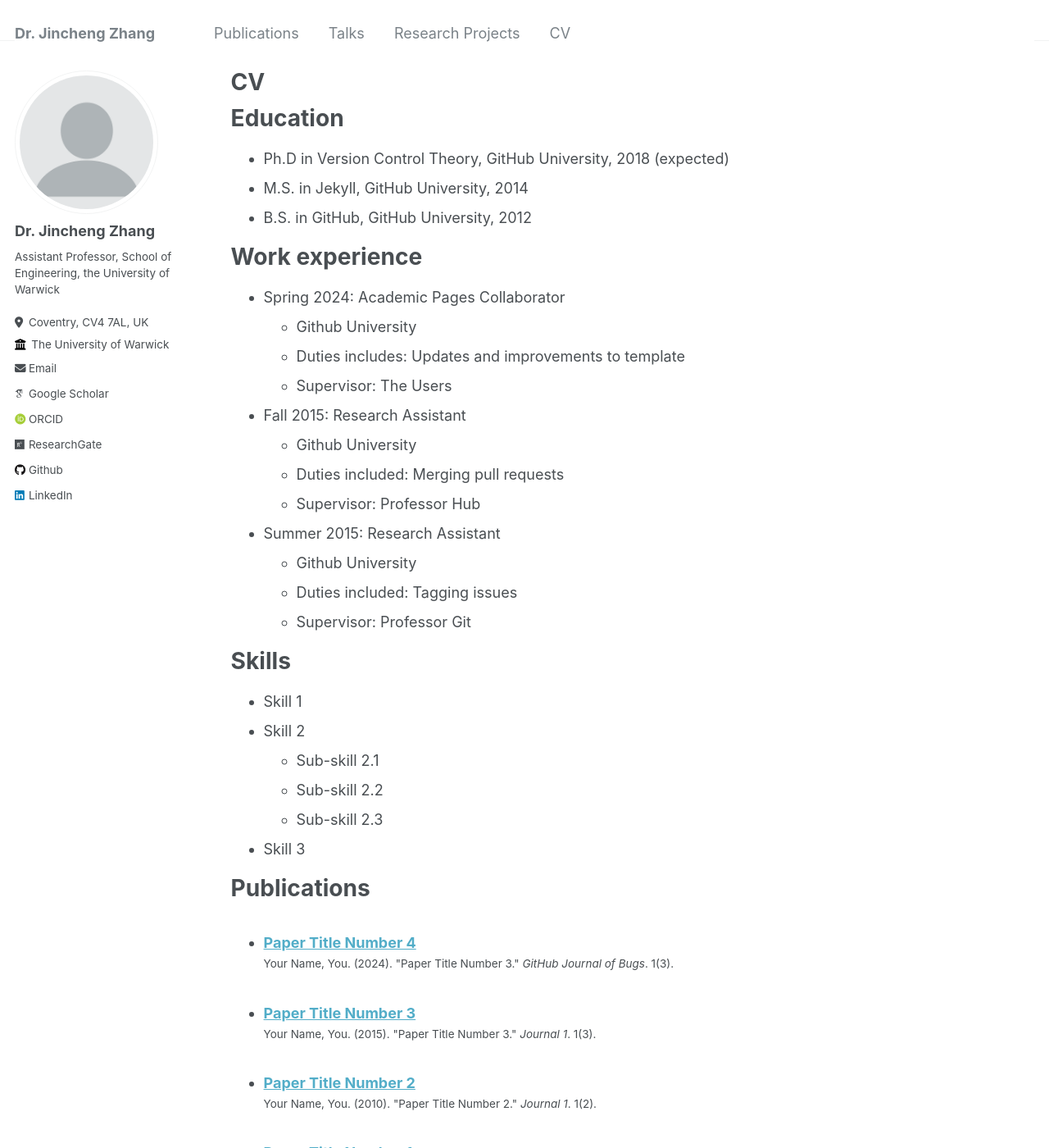
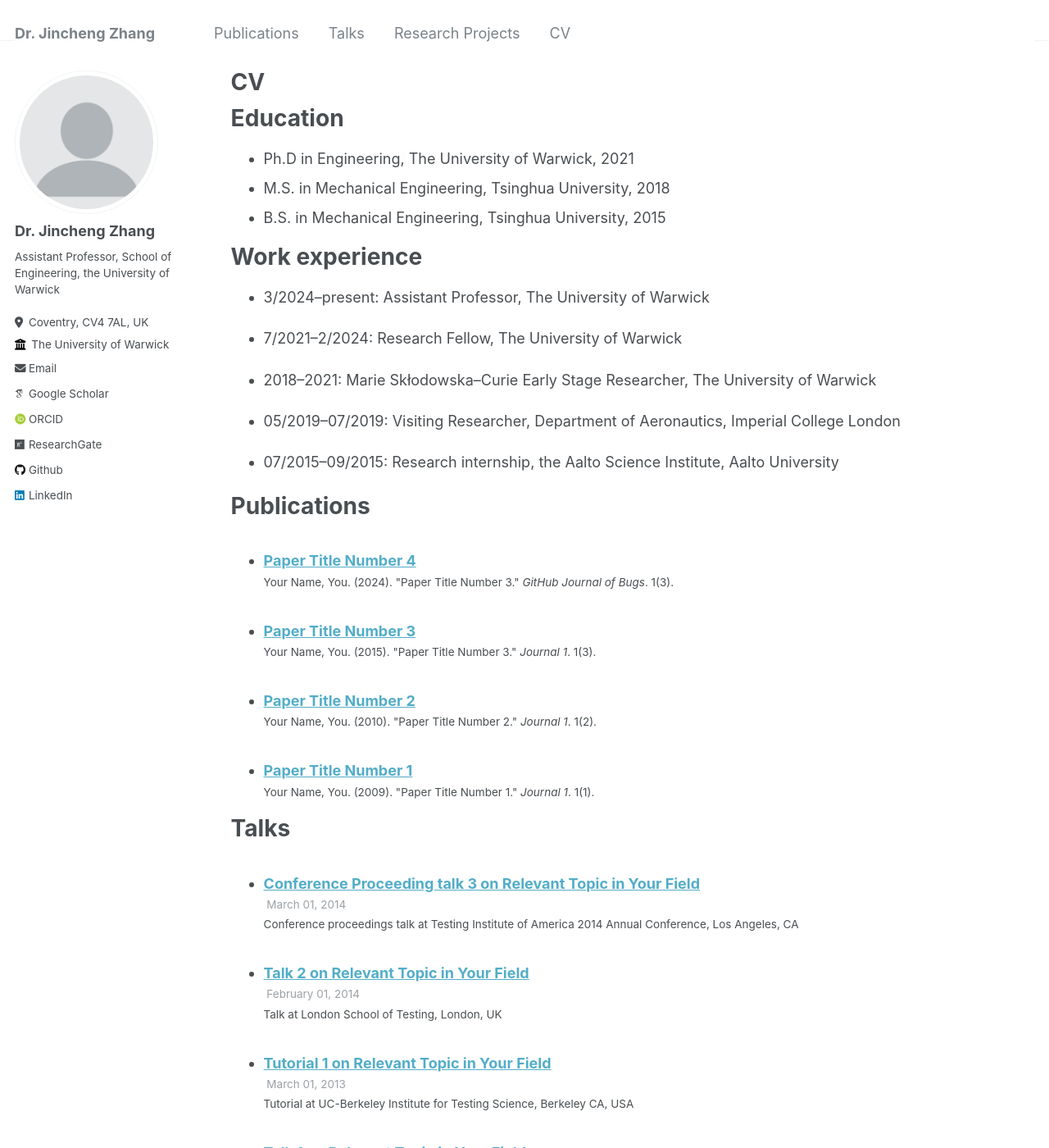
Before and after one commit to zhangxcii/zhangxcii.github.io, a Jekyll site: the page built from _pages/cv.md, in a window 1280 px wide and 1400 px high. Shown: the whole window at 82% size. Built offline with Jekyll 4.4.1, drawn with Linux system fonts in a browser that asks for light colours; some web fonts are replaced; some of the changed text lies outside the part shown.

Commit message:
Update cv.md

```diff
--- a/_pages/cv.md
+++ b/_pages/cv.md
@@ -11,35 +11,22 @@ redirect_from:
 
 Education
 ======
-* Ph.D in Version Control Theory, GitHub University, 2018 (expected)
-* M.S. in Jekyll, GitHub University, 2014
-* B.S. in GitHub, GitHub University, 2012
+* Ph.D in Engineering, The University of Warwick, 2021
+* M.S. in Mechanical Engineering, Tsinghua University, 2018
+* B.S. in Mechanical Engineering, Tsinghua University, 2015
 
 Work experience
 ======
-* Spring 2024: Academic Pages Collaborator
-  * Github University
-  * Duties includes: Updates and improvements to template
-  * Supervisor: The Users
+* 3/2024–present: Assistant Professor, The University of Warwick
 
-* Fall 2015: Research Assistant
-  * Github University
-  * Duties included: Merging pull requests
-  * Supervisor: Professor Hub
+* 7/2021–2/2024: Research Fellow, The University of Warwick
 
-* Summer 2015: Research Assistant
-  * Github University
-  * Duties included: Tagging issues
-  * Supervisor: Professor Git
+* 2018–2021: Marie Skłodowska–Curie Early Stage Researcher, The University of Warwick
 
-Skills
-======
-* Skill 1
-* Skill 2
-  * Sub-skill 2.1
-  * Sub-skill 2.2
-  * Sub-skill 2.3
-* Skill 3
+* 05/2019–07/2019: Visiting Researcher, Department of Aeronautics, Imperial College London
+
+* 07/2015–09/2015: Research internship, the Aalto Science Institute, Aalto University
+
 
 Publications
 ======
@@ -53,12 +40,5 @@ Talks
     {% include archive-single-talk-cv.html  %}
   {% endfor %}</ul>
 
-Teaching
-======
-  <ul>{% for post in site.teaching reversed %}
-    {% include archive-single-cv.html %}
-  {% endfor %}</ul>
-
 Service and leadership
 ======
-* Currently signed in to 43 different slack teams
```
